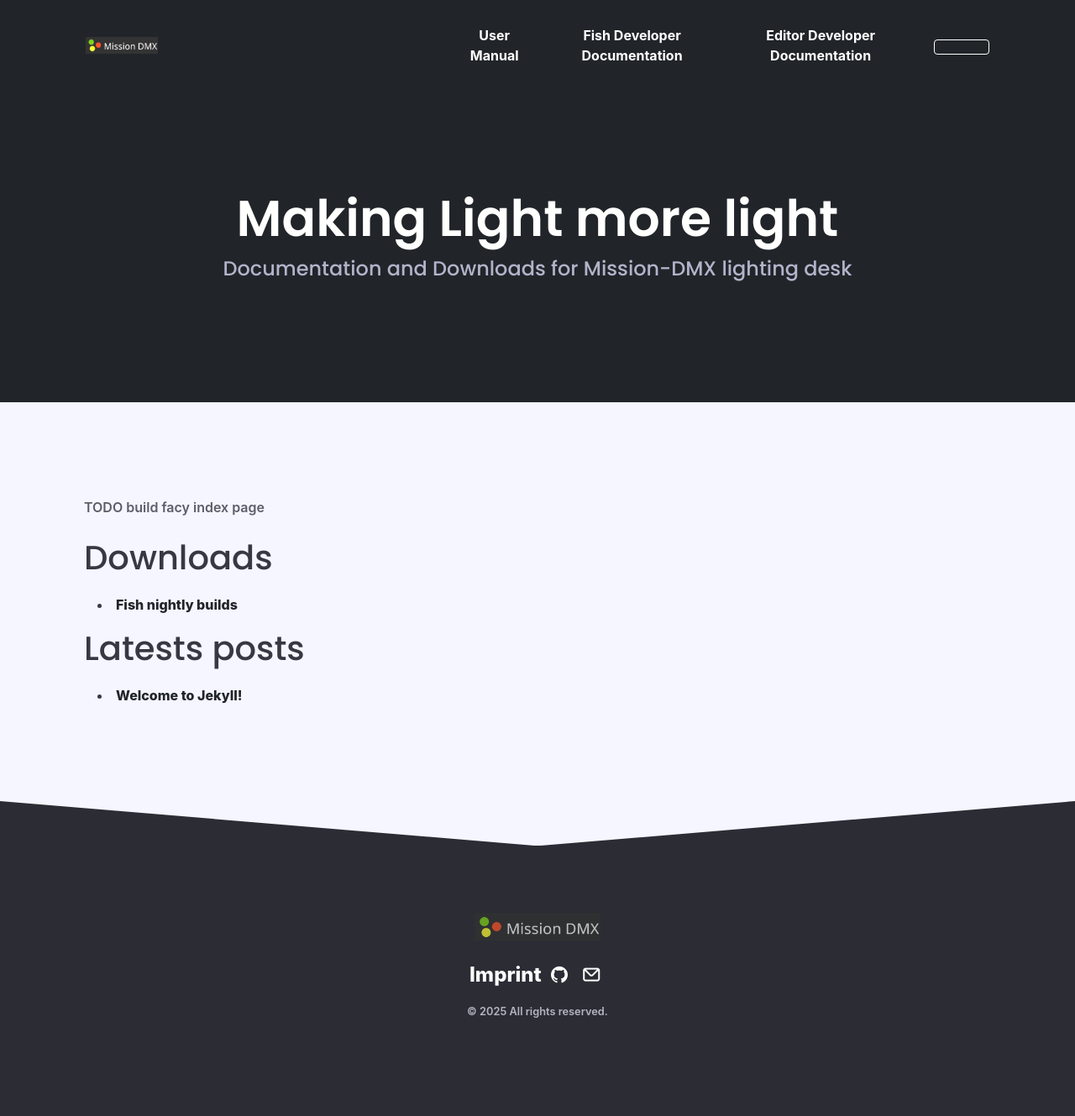
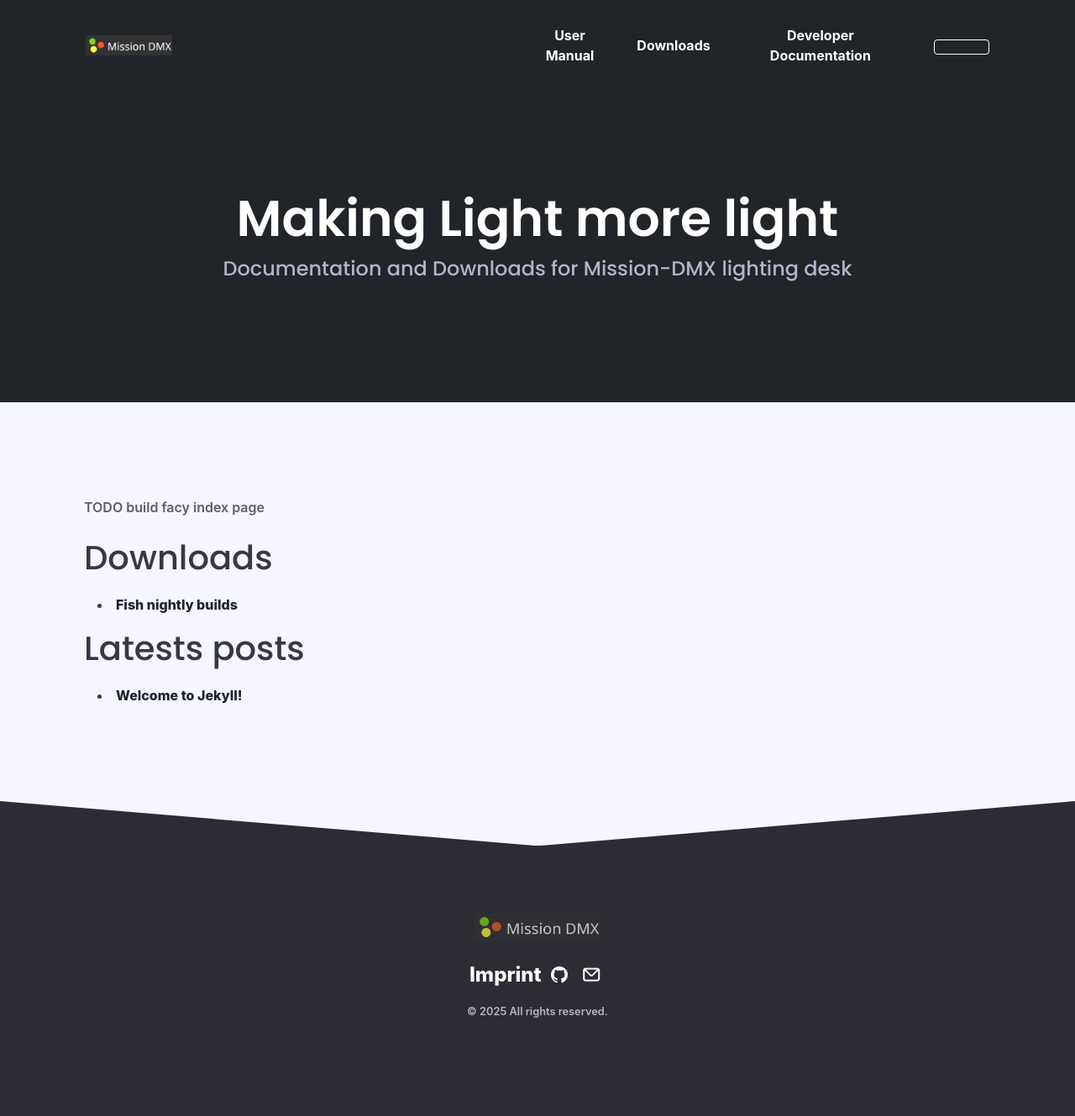
Before and after one commit to Mission-DMX/Docs, a Jekyll site: the page built from website/index.markdown, in a window 1280 px wide. Shown: the whole page at 84% size. Built offline with Jekyll 4.4.1, drawn with Linux system fonts in a browser that asks for light colours; nearby versions of some CDN libraries; some web fonts are replaced.

Commit message:
add: developer docs

```diff
--- a/website/_config.yml
+++ b/website/_config.yml
@@ -33,10 +33,10 @@
 
 nav_item_one: User Manual
 nav_item_one_link: docs/
-nav_item_two: Fish Developer Documentation
-nav_item_two_link: /docs/fish-dev/docs/html/
-nav_item_three: Editor Developer Documentation
-nav_item_three_link: "about:blank"
+nav_item_two: Downloads
+nav_item_two_link: /downloads
+nav_item_three: Developer Documentation
+nav_item_three_link: docs/dev
 
 # Build settings
 theme: minima
```
Also changed, not shown: website/developer.md (added, +14 -0 lines), website/favicon.ico (added).
